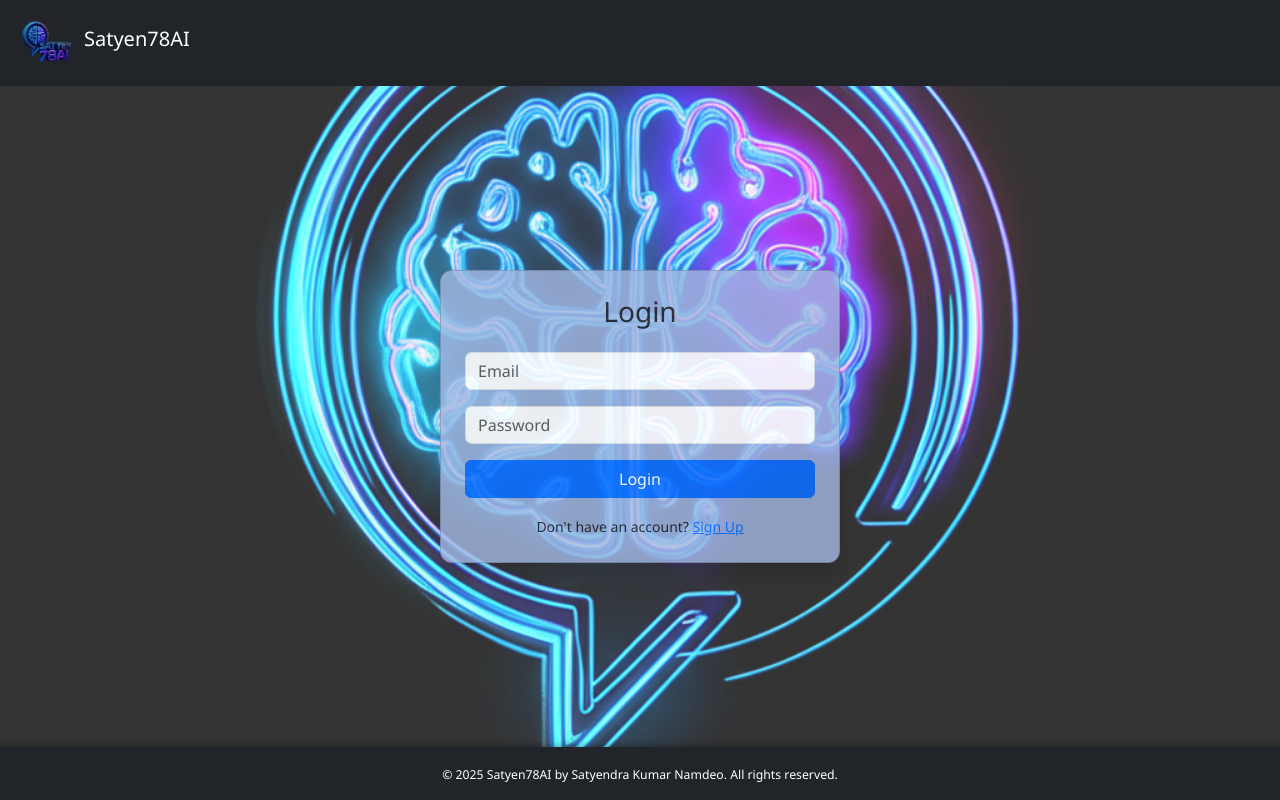
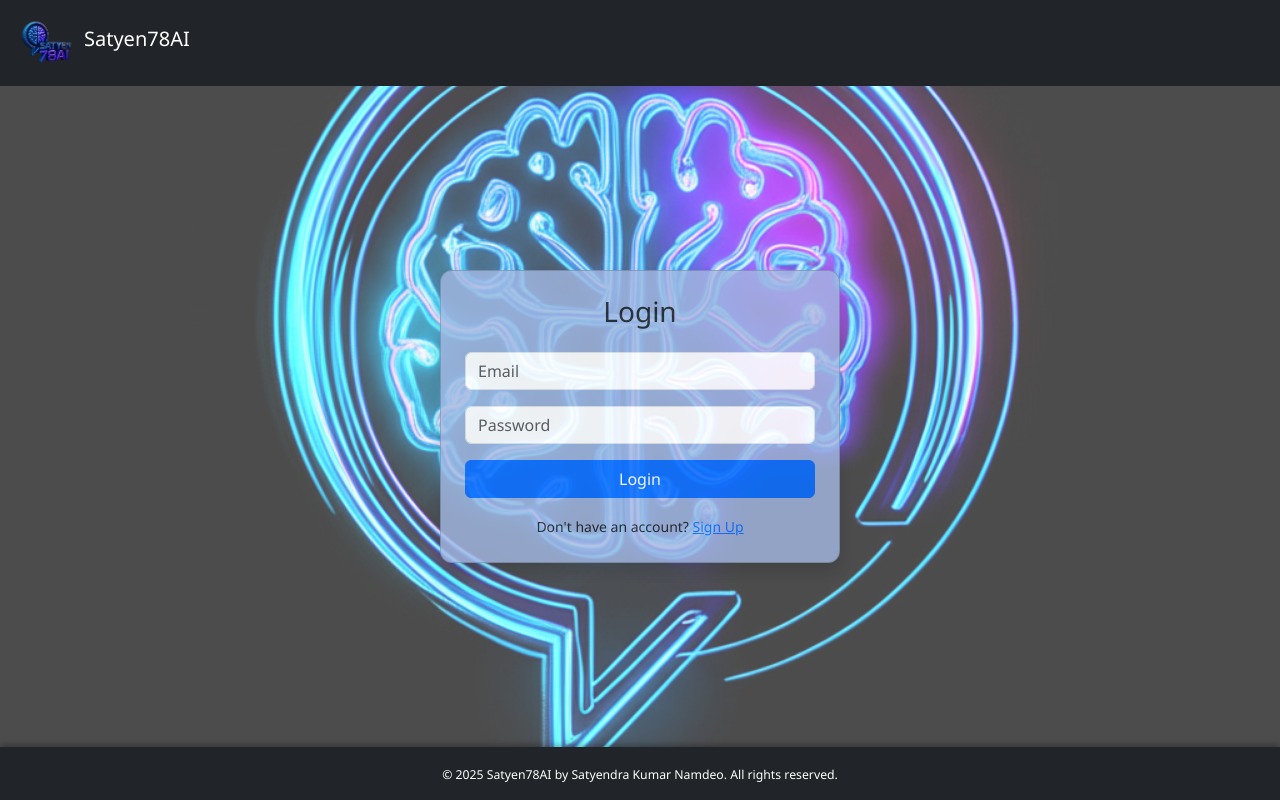
Before and after one commit to SanFlash/Satyen78beruAI, a Flask app: page /login in a window 1280 px wide. Run offline with Flask 3, Linux system fonts and the light colour scheme.

Commit message:
Update login.html

```diff
--- a/templates/login.html
+++ b/templates/login.html
@@ -31,7 +31,7 @@
       width: 100%;
       background: url('/static/background.png') no-repeat center center fixed;
       background-size: cover;
-      opacity: 0.8;
+      opacity: 0.7;
       z-index: -1;
     }
 
```
